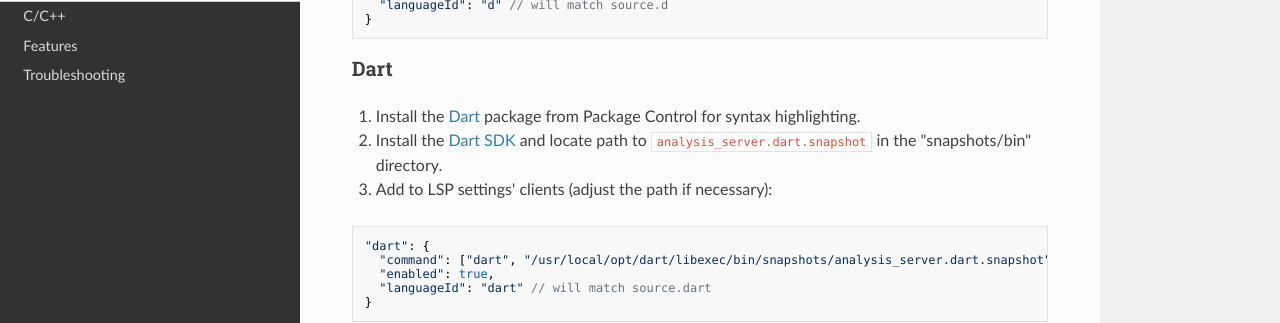
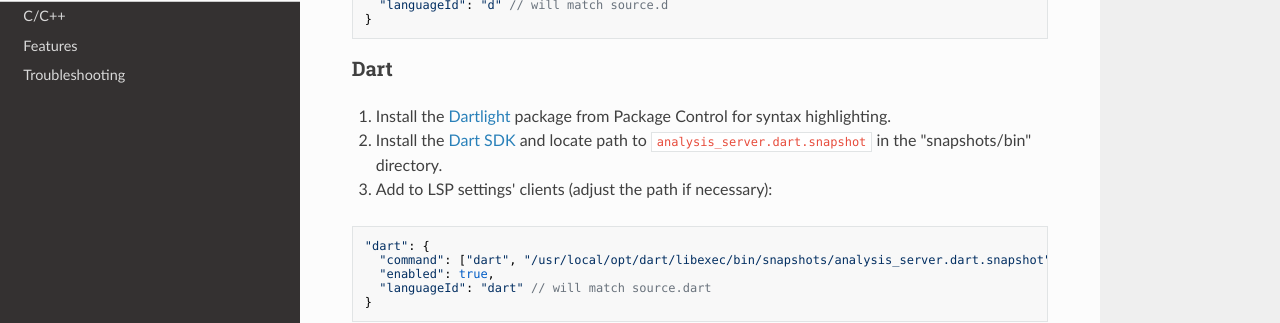
Before and after one commit to sublimelsp/LSP, an MkDocs documentation site: the page built from docs/index.md, in a window 1280 px wide and 900 px high, scrolled down 4755 px. Shown: the part 151-474 px from the top of the window. Built offline with MkDocs 1.6.1, drawn with Linux system fonts in a browser that asks for light colours; nearby versions of some CDN libraries.

Commit message:
Update docs to replace abandoned Dart Package
New package does not have all that old had, but syntax highlighting works

```diff
--- a/docs/index.md
+++ b/docs/index.md
@@ -217,7 +217,7 @@
 
 ### Dart<a name="dart"></a>
 
-1. Install the [Dart](https://packagecontrol.io/packages/Dart) package from Package Control for syntax highlighting.
+1. Install the [Dartlight](https://packagecontrol.io/packages/Dartlight) package from Package Control for syntax highlighting.
 2. Install the [Dart SDK](https://dart.dev/get-dart) and locate path to `analysis_server.dart.snapshot` in the "snapshots/bin" directory.
 3. Add to LSP settings' clients (adjust the path if necessary):
 
```
